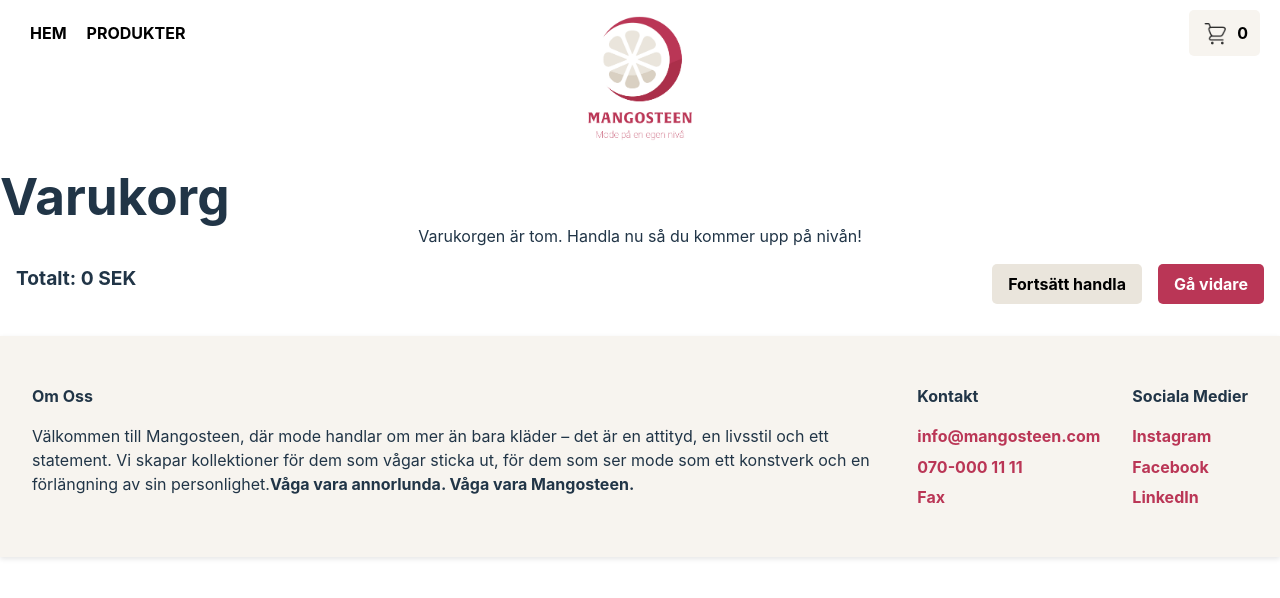
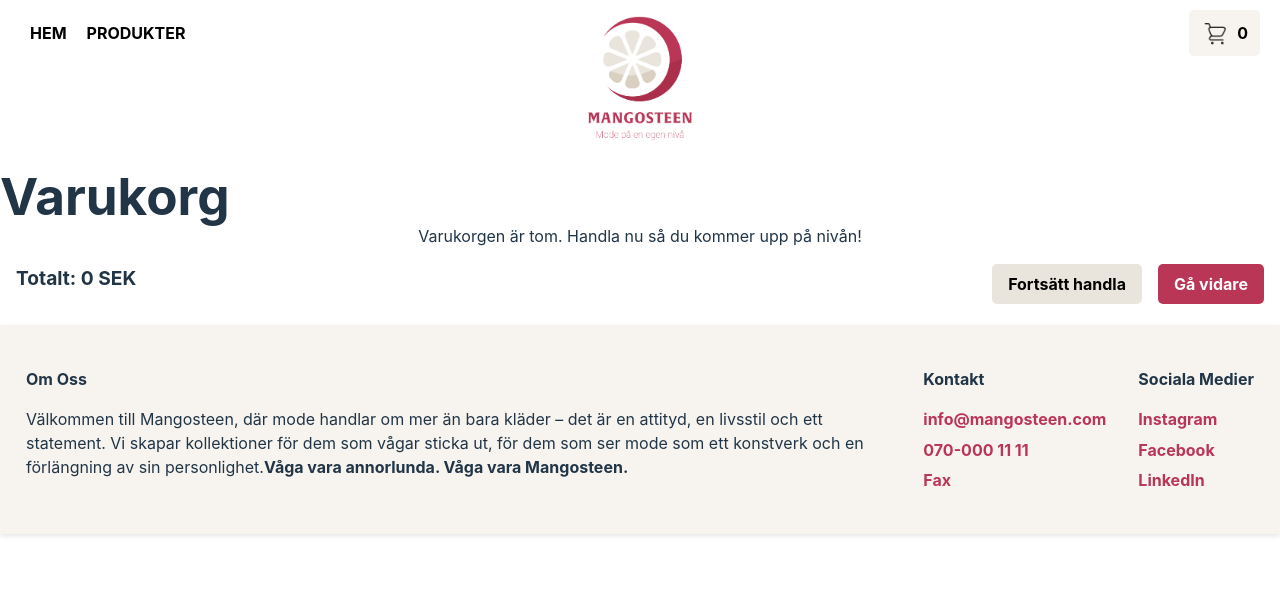
Before and after one commit to SophieNordell/Webshop, a React (Vite) app: page /cart in a window 1280 px wide. Shown: the top 598 px of the page. Built offline with nearby package versions, Linux system fonts and the light colour scheme.

Commit message:
stylade i products

```diff
--- a/src/Footer.css
+++ b/src/Footer.css
@@ -2,11 +2,11 @@ footer {
   display: flex;
   flex-direction: column;
   align-items: left;
-  padding: 1rem;
+  padding: 10px;
   background-color: #ffffff;
   box-shadow: 0 2px 5px rgba(0, 0, 0, 0.1);
   background: rgb(247, 244, 239);
-  margin-top: 1rem;
+  margin-top: 5px;
   width: 100vw;
 }
 
--- a/src/Navbar.css
+++ b/src/Navbar.css
@@ -1,7 +1,3 @@
-body {
-  padding-top: 5.5rem;
-}
-
 .nav-div {
   display: flex;
   align-items: baseline;
--- a/src/products.css
+++ b/src/products.css
@@ -10,6 +10,7 @@
   gap: 25px;
   width: 85vw;
   margin-top: 2em;
+  justify-items: center;
 }
 
 .product-card {
```
